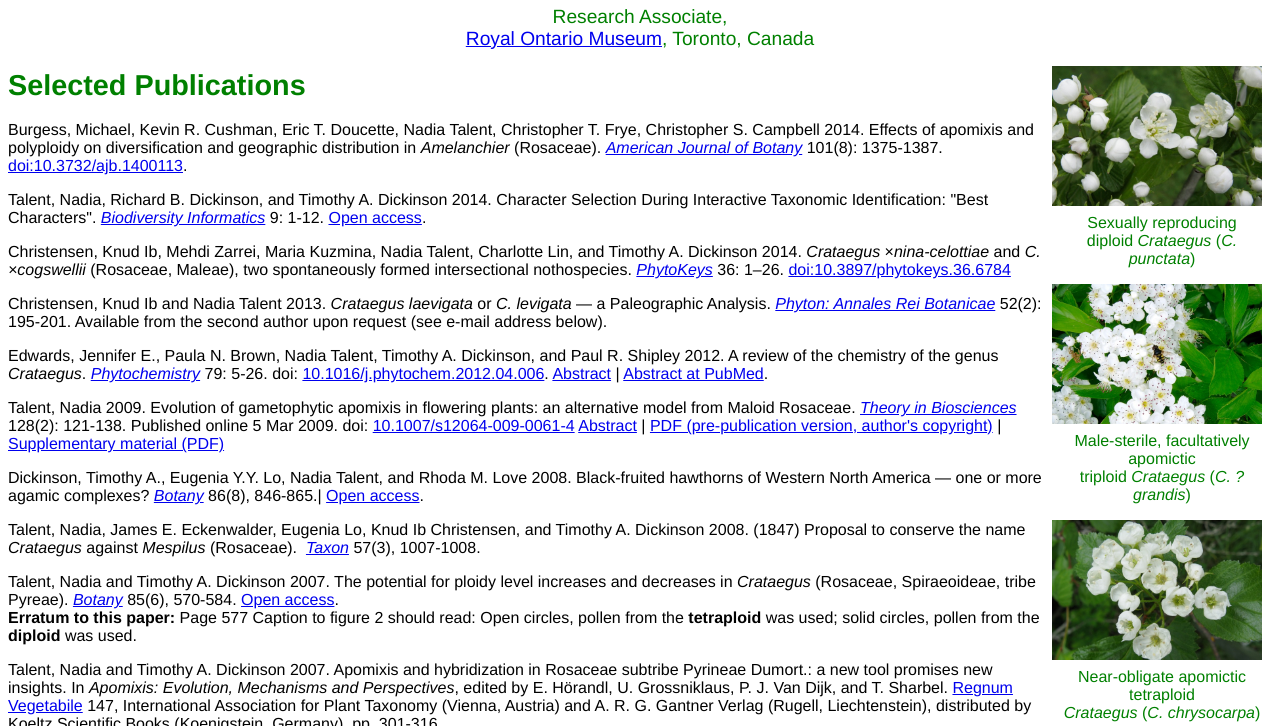
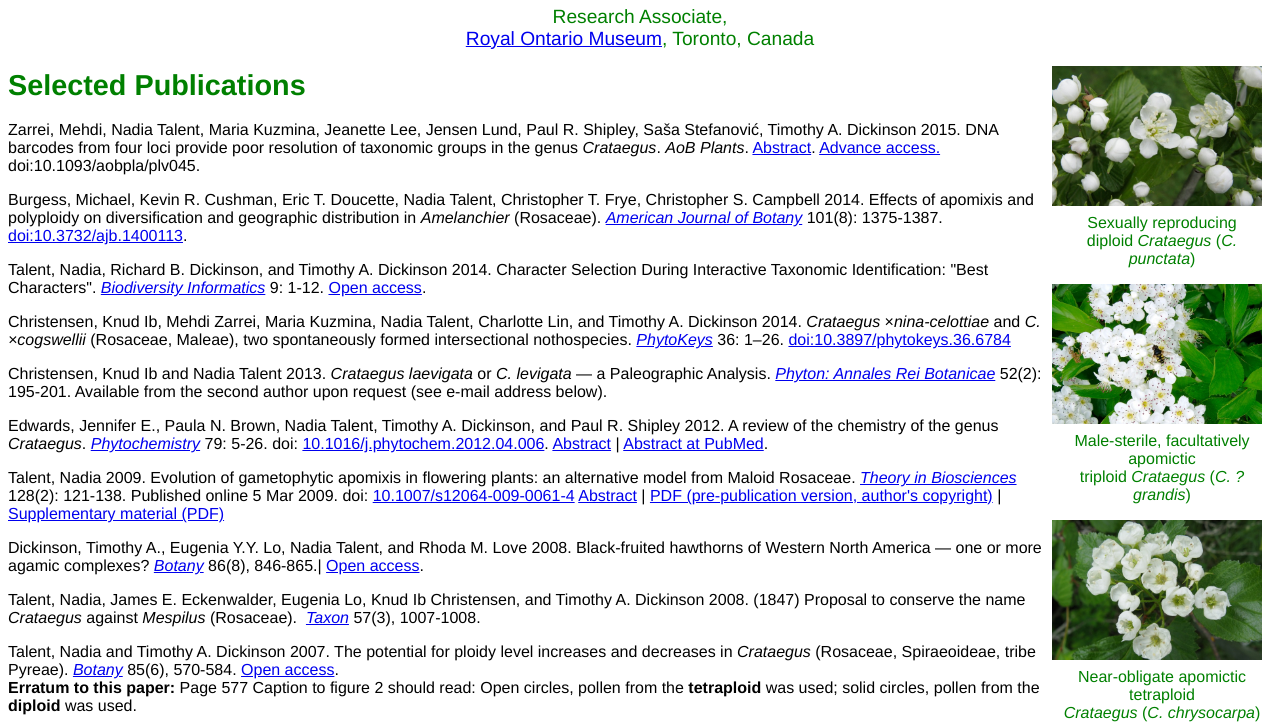
Before and after one commit to NadiaTalent/NadiaTalent.github.io, a plain HTML site: page index.html in a window 1280 px wide. Shown: the part 74-800 px from the top of the page. Drawn offline with Linux system fonts and the light colour scheme.

Commit message:
Update index.html

```diff
--- a/index.html
+++ b/index.html
@@ -30,6 +30,15 @@
 
 <div class="pubs">
   <h1>Selected Publications</h1>
+
+  <p>
+  Zarrei, Mehdi, Nadia Talent, Maria Kuzmina, Jeanette Lee, Jensen Lund, Paul R. Shipley, Saša Stefanović, Timothy A. Dickinson 2015.
+  DNA barcodes from four loci provide poor resolution of taxonomic groups in the genus <I>Crataegus</i>. <I>AoB Plants</i>.
+  <A HREF="http://aobpla.oxfordjournals.org/cgi/content/abstract/plv045?
+ijkey=ncF3Se0FJX9rYYS&keytype=ref">Abstract</A>.
+  <A HREF="http://aobpla.oxfordjournals.org/cgi/reprint/plv045?
+ijkey=ncF3Se0FJX9rYYS&keytype=ref">Advance access.</A> doi:10.1093/aobpla/plv045.
+  </p>
 
   <p>
   Burgess, Michael, Kevin R. Cushman, Eric T. Doucette, Nadia Talent, Christopher T. Frye, Christopher S. Campbell 2014.
```
